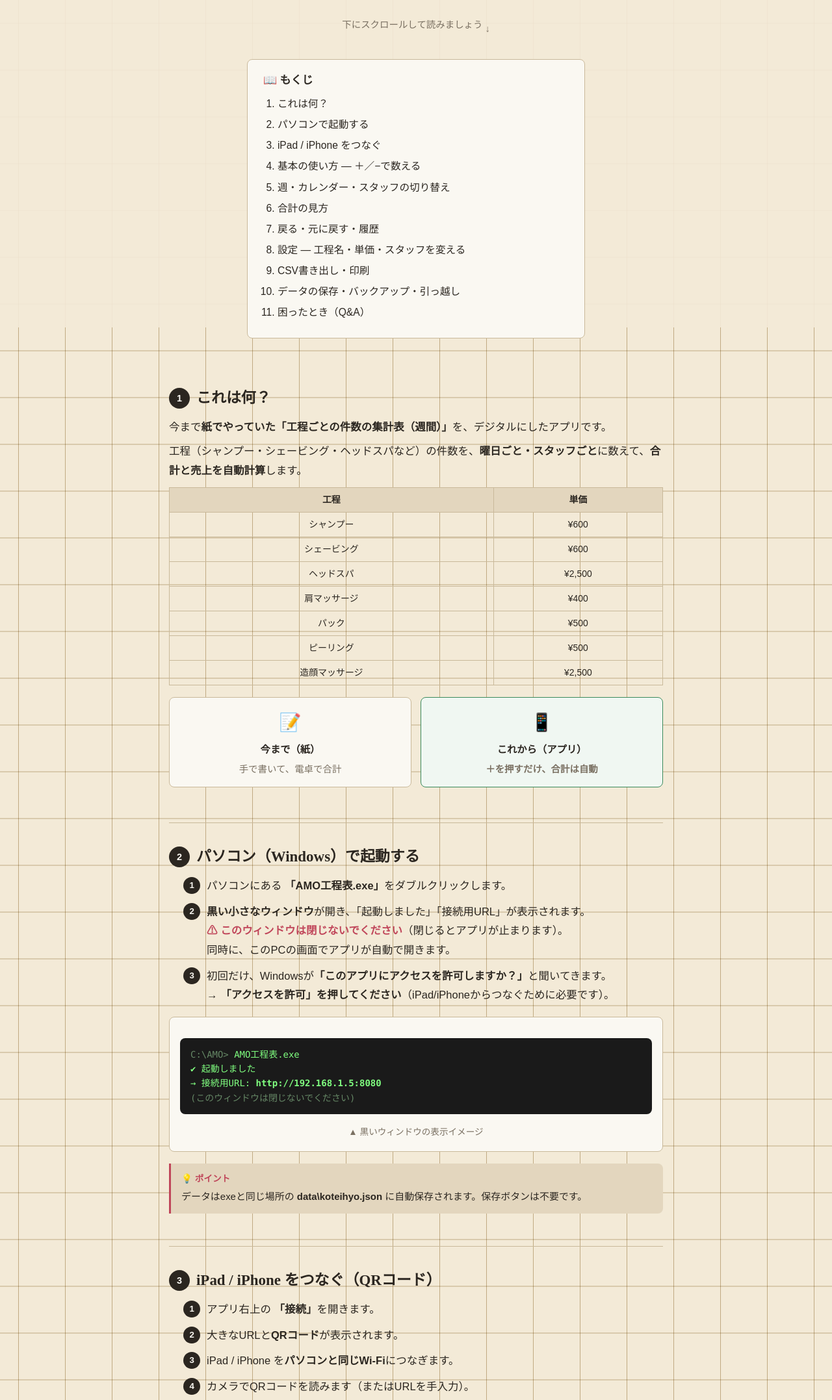
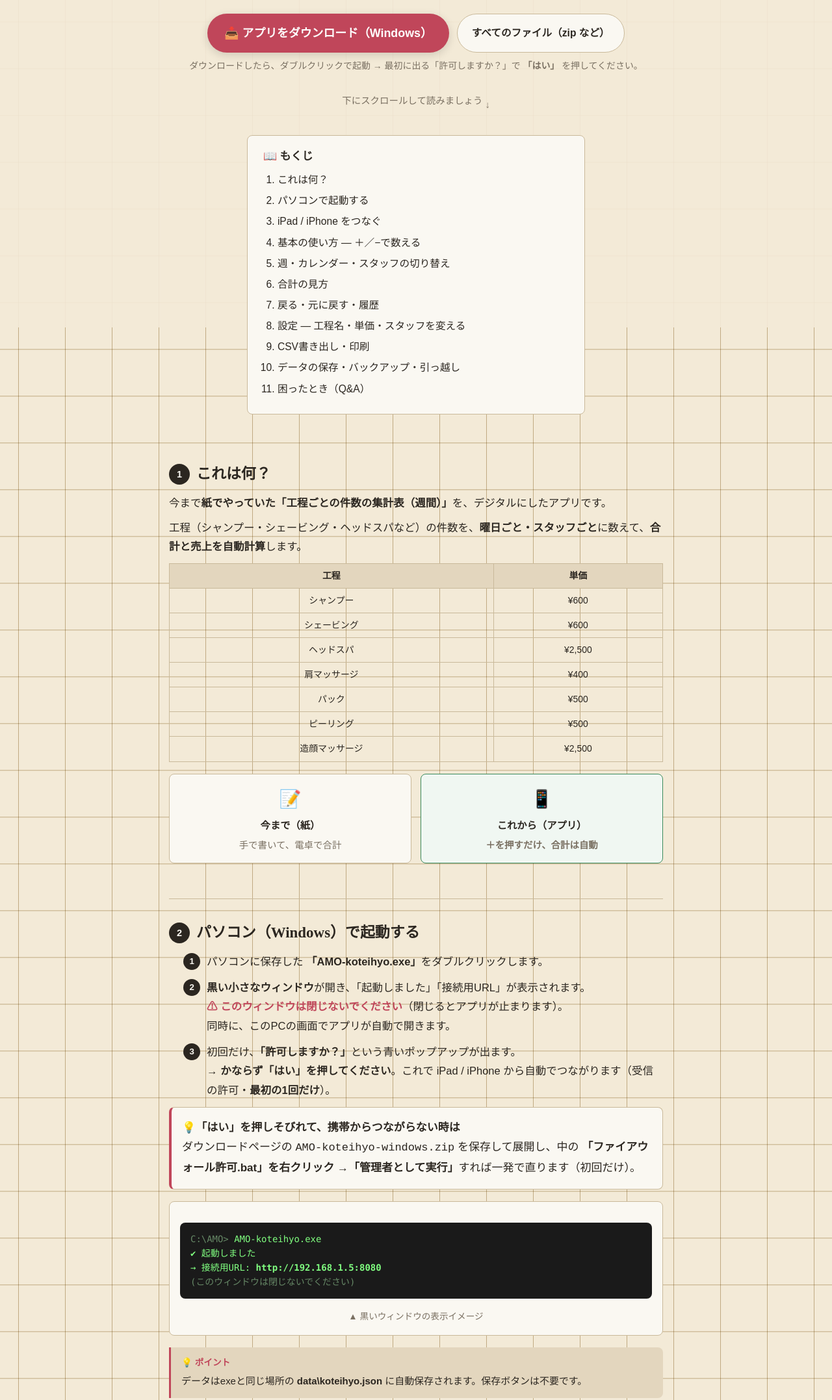
Before and after one commit to zytakeshi/amo-koteihyo, a plain HTML site: page docs/index.html in a window 1280 px wide. Shown: the part 296-2451 px from the top of the page at 65% size. Drawn offline with Linux system fonts and the light colour scheme.

Commit message:
docs(guide): ダウンロードボタンとファイアウォール許可.batの案内を追加
- ヒーローに「アプリをダウンロード(Windows)」「すべてのファイル(zip)」ボタンを追加
- 起動手順を「許可しますか？→はい」の新挙動に更新、exe名を AMO-koteihyo.exe に統一
- 「はい」を押しそびれた時の AMO-koteihyo-windows.zip ＋ ファイアウォール許可.bat の案内カードを追加
- 困ったとき(Q&A)の該当項目も更新。Pages配信用 index.html も同期

Co-Authored-By: Claude Opus 4.8 (1M context) <noreply@anthropic.com>

```diff
--- a/docs/index.html
+++ b/docs/index.html
@@ -43,6 +43,10 @@ h1{font-size:1.7rem}h2{font-size:1.35rem}h3{font-size:1.1rem}
 @media(prefers-reduced-motion:reduce){.hero .scroll-hint span{animation:none}}
 
 /* toc */
+.dl-row{display:flex;flex-wrap:wrap;gap:12px;justify-content:center;margin:24px 0 6px}
+.dl-btn{display:inline-flex;align-items:center;gap:8px;background:var(--rose);color:#fff;font-weight:700;text-decoration:none;padding:14px 26px;border-radius:var(--r-pill);font-size:1.05rem;box-shadow:0 4px 14px rgba(0,0,0,.14)}
+.dl-btn.alt{background:var(--white);color:var(--ink);border:1px solid var(--line);box-shadow:none;font-size:.92rem;padding:12px 22px}
+.dl-note{color:var(--muted);font-size:.82rem;margin-top:8px}
 .toc{background:var(--white);border:1px solid var(--line);border-radius:var(--r);padding:20px 24px;margin:0 auto 40px;max-width:520px}
 .toc h2{font-size:1rem;margin-bottom:10px}
 .toc ol{padding-left:1.4em;font-size:.92rem}
@@ -186,6 +190,11 @@ html{font-size:15px}
 <strong>紙の集計表を、iPad・iPhone・パソコンでかんたんに。</strong><br>
 ＋ボタンを押すだけ。合計は自動で計算されます。
 </div>
+<div class="dl-row">
+<a class="dl-btn" href="https://github.com/zytakeshi/amo-koteihyo/releases/download/v1.0.0/AMO-koteihyo.exe">📥 アプリをダウンロード（Windows）</a>
+<a class="dl-btn alt" href="https://github.com/zytakeshi/amo-koteihyo/releases/latest">すべてのファイル（zip など）</a>
+</div>
+<p class="dl-note">ダウンロードしたら、ダブルクリックで起動 → 最初に出る「許可しますか？」で <strong>「はい」</strong> を押してください。</p>
 <p class="scroll-hint">下にスクロールして読みましょう <span aria-hidden="true">↓</span></p>
 </header>
 
@@ -244,17 +253,23 @@ html{font-size:15px}
 <section id="s2" class="section reveal-hidden">
 <div class="section-head"><span class="section-num">2</span><h2>パソコン（Windows）で起動する</h2></div>
 <ol class="steps">
-<li>パソコンにある <strong>「AMO工程表.exe」</strong>をダブルクリックします。</li>
+<li>パソコンに保存した <strong>「AMO-koteihyo.exe」</strong>をダブルクリックします。</li>
 <li><strong>黒い小さなウィンドウ</strong>が開き、「起動しました」「接続用URL」が表示されます。<br>
 <span style="color:var(--rose);font-weight:700">⚠ このウィンドウは閉じないでください</span>（閉じるとアプリが止まります）。<br>
 同時に、このPCの画面でアプリが自動で開きます。</li>
-<li>初回だけ、Windowsが<strong>「このアプリにアクセスを許可しますか？」</strong>と聞いてきます。<br>
-→ <strong>「アクセスを許可」を押してください</strong>（iPad/iPhoneからつなぐために必要です）。</li>
+<li>初回だけ、<strong>「許可しますか？」</strong>という青いポップアップが出ます。<br>
+→ <strong>かならず「はい」を押してください</strong>。これで iPad / iPhone から自動でつながります（受信の許可・<strong>最初の1回だけ</strong>）。</li>
 </ol>
+
+<div class="card" style="border-left:4px solid var(--rose)">
+<strong>💡「はい」を押しそびれて、携帯からつながらない時は</strong><br>
+ダウンロードページの <code>AMO-koteihyo-windows.zip</code> を保存して展開し、中の
+<strong>「ファイアウォール許可.bat」を右クリック →「管理者として実行」</strong>すれば一発で直ります（初回だけ）。
+</div>
 
 <div class="mini-ui">
 <div class="console">
-<span class="dim">C:\AMO&gt;</span> AMO工程表.exe<br>
+<span class="dim">C:\AMO&gt;</span> AMO-koteihyo.exe<br>
 ✔ 起動しました<br>
 → 接続用URL: <strong>http://192.168.1.5:8080</strong><br>
 <span class="dim">(このウィンドウは閉じないでください)</span>
@@ -497,7 +512,7 @@ html{font-size:15px}
 <h3 style="margin:8px 0 6px">保存先</h3>
 <div class="file-tree">
 <span class="folder">📁 AMO工程表のフォルダ</span><br>
-&nbsp;&nbsp;├ AMO工程表.exe<br>
+&nbsp;&nbsp;├ AMO-koteihyo.exe<br>
 &nbsp;&nbsp;└ <span class="folder">📁 data</span><br>
 &nbsp;&nbsp;&nbsp;&nbsp;&nbsp;&nbsp;└ <span class="highlight">koteihyo.json</span> ← これがデータ
 </div>
@@ -519,7 +534,7 @@ html{font-size:15px}
 次を順に確認してください：<br>
 <strong>ⓐ</strong> パソコンと<strong>同じWi-Fi</strong>につないでいるか<br>
 <strong>ⓑ</strong> パソコンのアプリ（黒いウィンドウ）が<strong>起動中</strong>か<br>
-<strong>ⓒ</strong> 初回の<strong>「アクセスを許可」</strong>を押したか<br>
+<strong>ⓒ</strong> 初回の「許可しますか？」で<strong>「はい」</strong>を押したか（押しそびれたら zip の「ファイアウォール許可.bat」を管理者として実行）<br>
 <strong>ⓓ</strong> 「接続」画面の<strong>最新のURL / QRコード</strong>を使っているか
 </div>
 </details>
```
Also changed, not shown: docs/使い方ガイド.html (+21 -6 lines).
